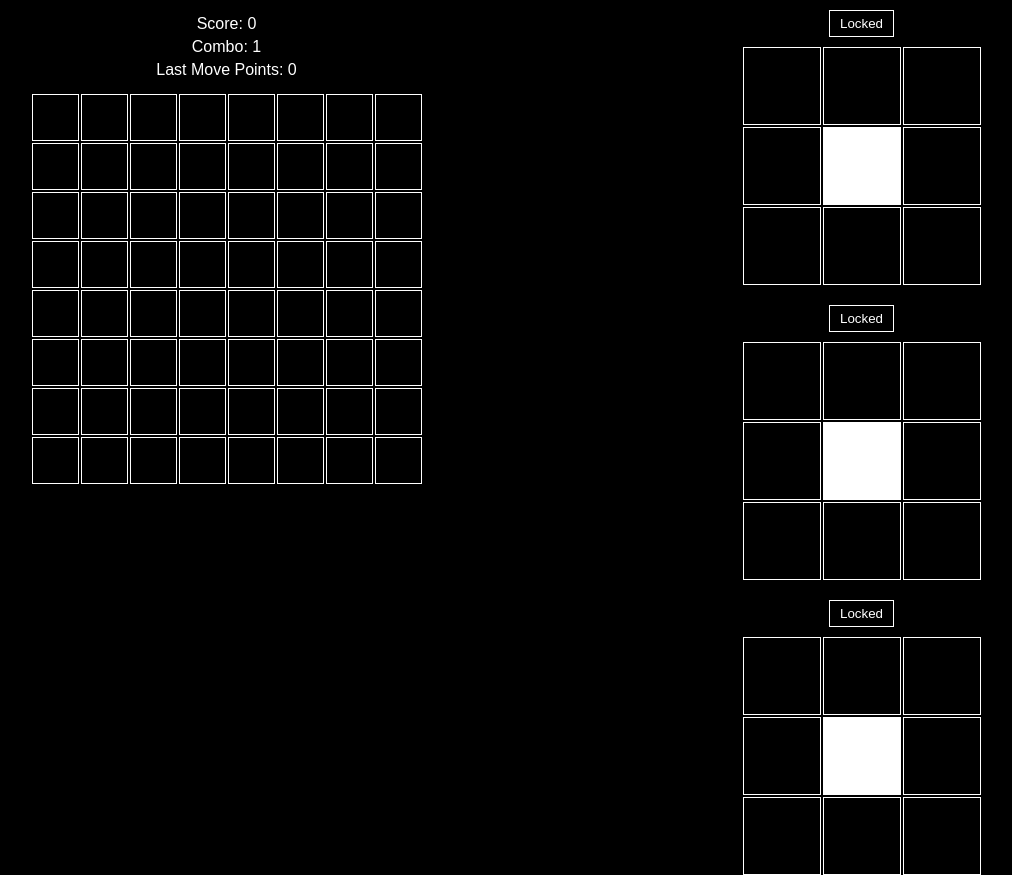
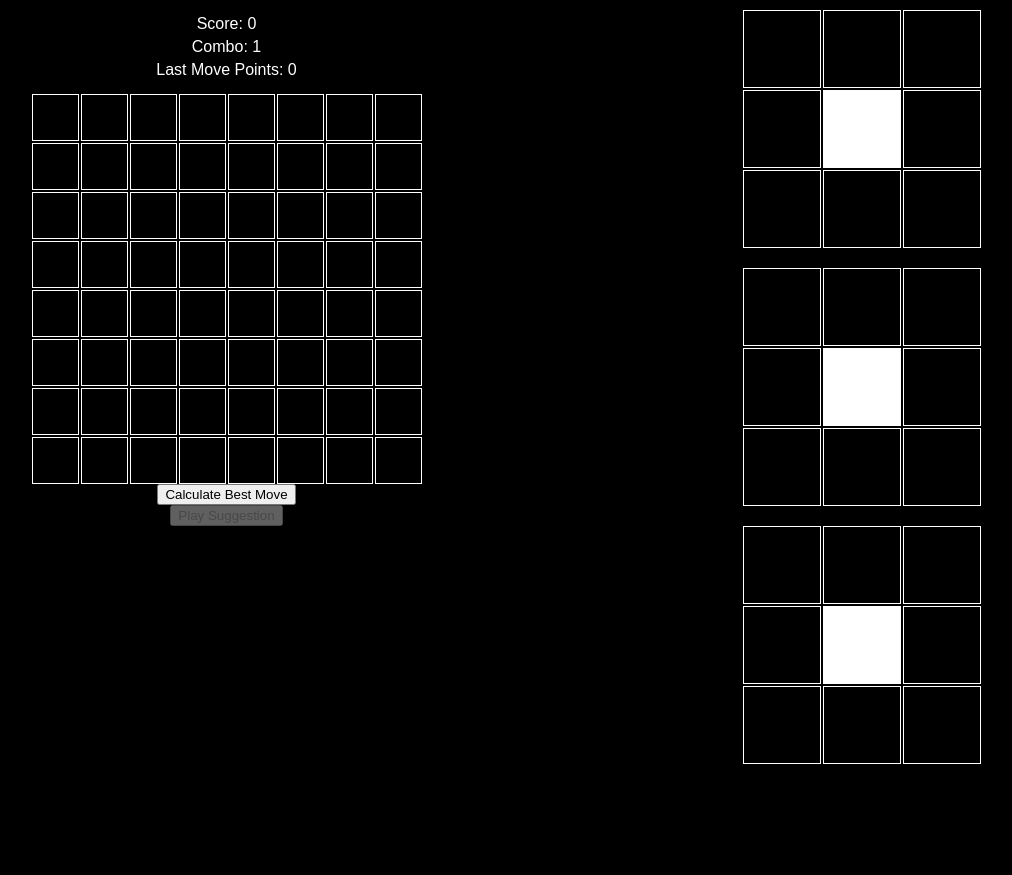
Before and after one commit to imp-tea/block-solver, a plain HTML site: page index.html in a window 1280 px wide. Shown: the whole page, without its empty margins (96-1108 px from the left). After the commit the page ends 800 px from the top, so only its background shows below. Drawn offline with Linux system fonts and the light colour scheme.

Commit message:
Update index.html

```diff
--- a/index.html
+++ b/index.html
@@ -15,21 +15,20 @@
             </div>
             <!-- Left grid -->
             <div id="left-grid"></div>
+            <button id="calculate-best-move-button">Calculate Best Move</button>
+            <button id="play-suggestion-button" disabled>Play Suggestion</button>
         </div>
         <div id="right-container">
             <!-- First grid -->
             <div class="grid-container">
-                <button class="edit-button">Locked</button>
                 <div class="right-grid"></div>
             </div>
             <!-- Second grid -->
             <div class="grid-container">
-                <button class="edit-button">Locked</button>
                 <div class="right-grid"></div>
             </div>
             <!-- Third grid -->
             <div class="grid-container">
-                <button class="edit-button">Locked</button>
                 <div class="right-grid"></div>
             </div>
         </div>
```
